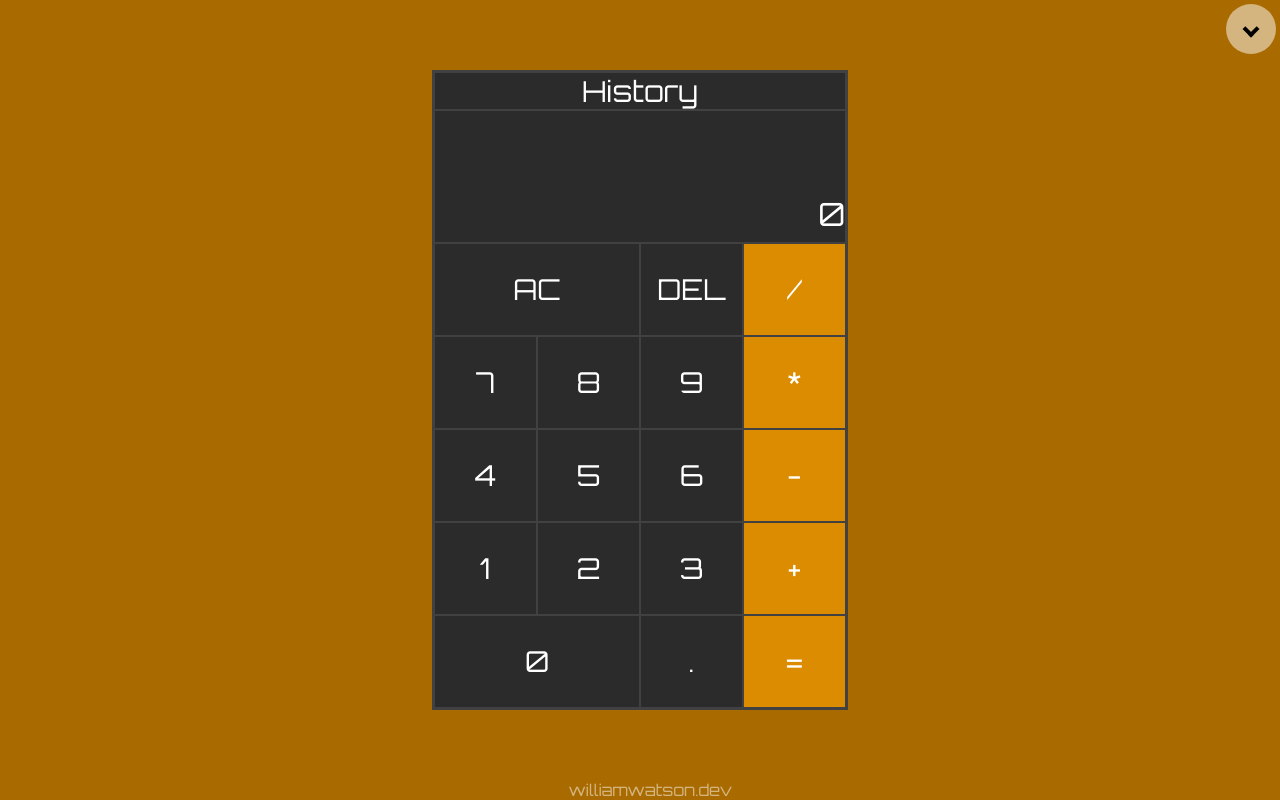
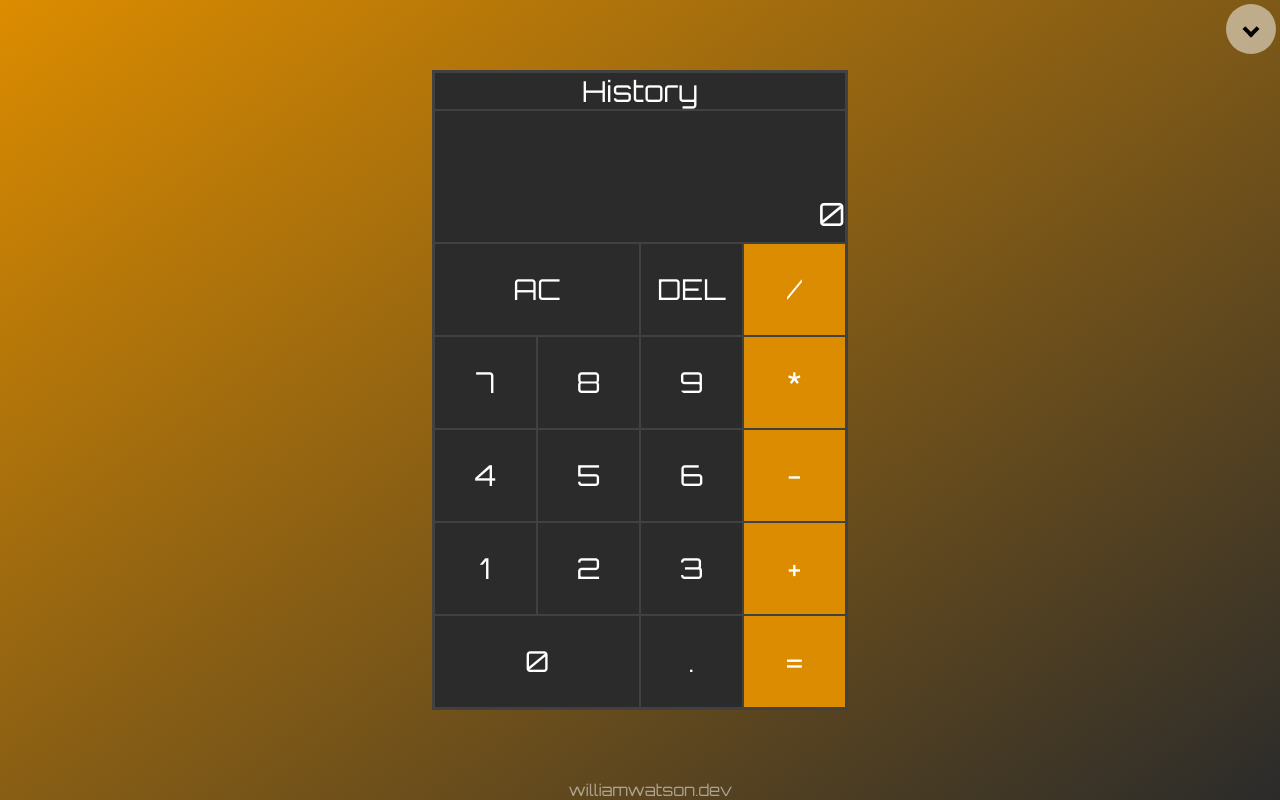
Before and after one commit to willswats/react-calculator, a React (Create React App) app: page / in a window 1280 px wide. Built offline with nearby package versions, Linux system fonts and the light colour scheme; some icons are missing.

Commit message:
Change background

```diff
--- a/src/index.css
+++ b/src/index.css
@@ -13,5 +13,10 @@
 html,
 body {
   color: #fff;
-  background-color: #a96b00;
+  background: rgb(220, 140, 0);
+  background: linear-gradient(
+    145deg,
+    rgba(220, 140, 0, 1) 0%,
+    rgba(43, 43, 43, 1) 100%
+  );
 }
```
